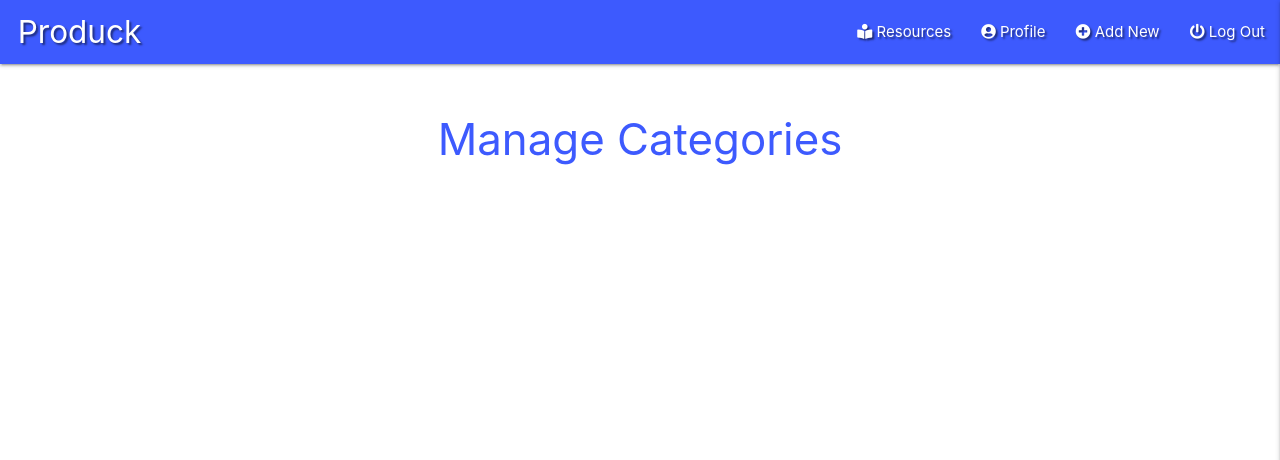
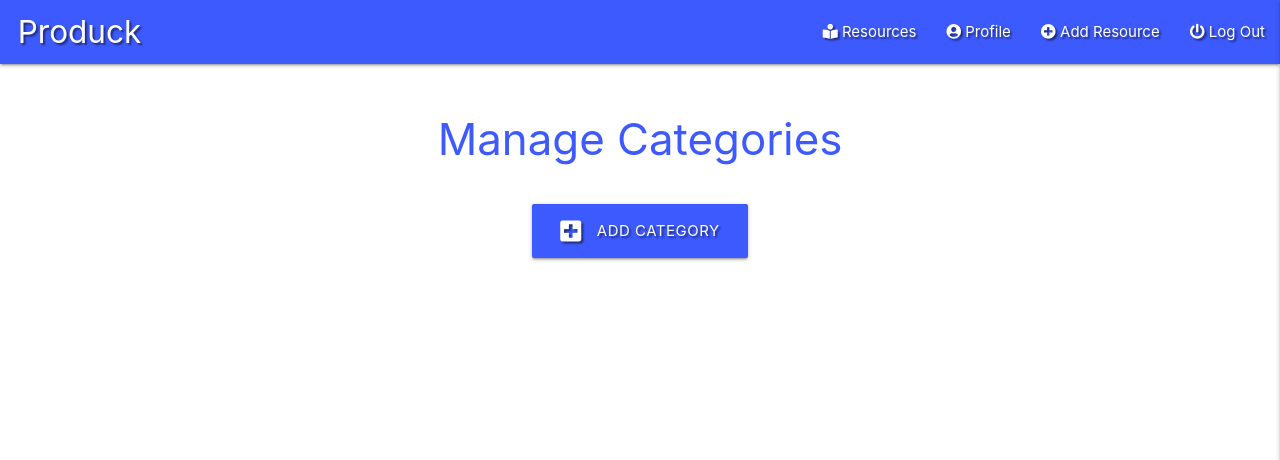
Before and after one commit to effiemanyos/ms3-pmresources, a Flask app: page /get_categories in a window 1280 px wide. Shown: the top 460 px of the page. Run offline with Flask 2, Linux system fonts and the light colour scheme; the visitor is signed in with stand-in values (Sample User, id 1); data that the repository does not hold is empty; some libraries are stand-ins or nearby versions.

Commit message:
Add option to Add Category to databade

```diff
--- a/app.py
+++ b/app.py
@@ -164,6 +164,19 @@ def get_categories():
     return render_template("categories.html", categories=categories)
 
 
+@app.route("/add_category", methods=["GET", "POST"])
+def add_category():
+    if request.method == "POST":
+        category = {
+            "category_name": request.form.get("category_name")
+        }
+        mongo.db.categories.insert_one(category)
+        flash("New Category Added")
+        return redirect(url_for("get_categories"))
+
+    return render_template("add_category.html")
+
+
 if __name__ == "__main__":
     app.run(host=os.environ.get("IP"),
             port=int(os.environ.get("PORT")),
--- a/templates/add_resource.html
+++ b/templates/add_resource.html
@@ -78,7 +78,7 @@
             <div class="input-field col s12">
                 <i class="fas fa-link prefix indigo-text text-accent-3"></i>
                 <input id="resource_url" name="resource_url" type="text" class="validate" required>
-                <label for="resource_url">Direct Link <em>(e.g. www.youtube.com)</em></label>
+                <label for="resource_url">Direct Link <em>(e.g. https://www.youtube.com)</em></label>
             </div>
         </div>
         <!-- Key Takeaway Field -->
--- a/templates/base.html
+++ b/templates/base.html
@@ -30,10 +30,10 @@
                     <!-- Access: Only Members -->
                     {% if session.user %}
                         <li><a href="{{ url_for('profile', username=session['user']) }}"><i class="fas fa-user-circle navbar-icon"></i> Profile</a></li>
-                        <li><a href="{{ url_for('add_resource') }}"><i class="fas fa-plus-circle navbar-icon"></i> Add New</a></li>
+                        <li><a href="{{ url_for('add_resource') }}"><i class="fas fa-plus-circle navbar-icon"></i> Add Resource</a></li>
                         <!-- Access: Only Admins -->
                         {% if session.user|lower == "admin"|lower %}
-                            <li><a href="{{ url_for('get_categories') }}"><i class="fas fa-th navbar-icon"></i> Manage Categories</a></li>
+                            <li><a href="{{ url_for('get_categories') }}"><i class="fas fa-th navbar-icon"></i> Categories</a></li>
                         {% endif %}
                         <li><a href="{{ url_for('logout') }}"><i class="fas fa-power-off navbar-icon"></i> Log Out</a></li>
                     {% else %}
@@ -51,9 +51,9 @@
             <li><a href="{{ url_for('get_resources') }}">Resources</a></li>
             {% if session.user %}
                 <li><a href="{{ url_for('profile', username=session['user']) }}">Profile</a></li>
-                <li><a href="{{ url_for('add_resource') }}">Add New</a></li>
+                <li><a href="{{ url_for('add_resource') }}">Add Resource</a></li>
                 {% if session.user|lower == "admin"|lower %}
-                    <li><a href="{{ url_for('get_categories') }}">Manage Categories</a></li>
+                    <li><a href="{{ url_for('get_categories') }}"> Categories</a></li>
                 {% endif %}
                 <li><a href="{{ url_for('logout') }}">Log Out</a></li>
             {% else %}
@@ -69,7 +69,7 @@
             {% if messages %}
                 {% for message in messages %}
                     <div class="row flashes">
-                        <h4 class="teal darken-3 center-align white-text">{{ message }}</h4>
+                        <h4 class="cyan accent-4 center-align white-text">{{ message }}</h4>
                     </div>
                 {% endfor %}
             {% endif %}
--- a/templates/categories.html
+++ b/templates/categories.html
@@ -1,8 +1,18 @@
 {% extends "base.html" %}
 {% block content %}
-<br>
-<h3 class="center-align indigo-text text-accent-3">Manage Categories</h3>
-<br>
+    <br>
+    <h3 class="center-align indigo-text text-accent-3">Manage Categories</h3>
+    <br>
+
+    <div class="row">
+        <div class="col s12 center-align">
+            <a href="{{ url_for('add_category') }}" class="btn-large indigo accent-3 text-shadow">
+                Add Category <i class="fas fa-plus-square left"></i>
+            </a>
+        </div>
+    </div>
+    <br>
+
     <div class="row">
         {% for category in categories %}
             <div class="col s12 m3">
```
Also changed, not shown: templates/add_category.html (added, +31 -0 lines).
